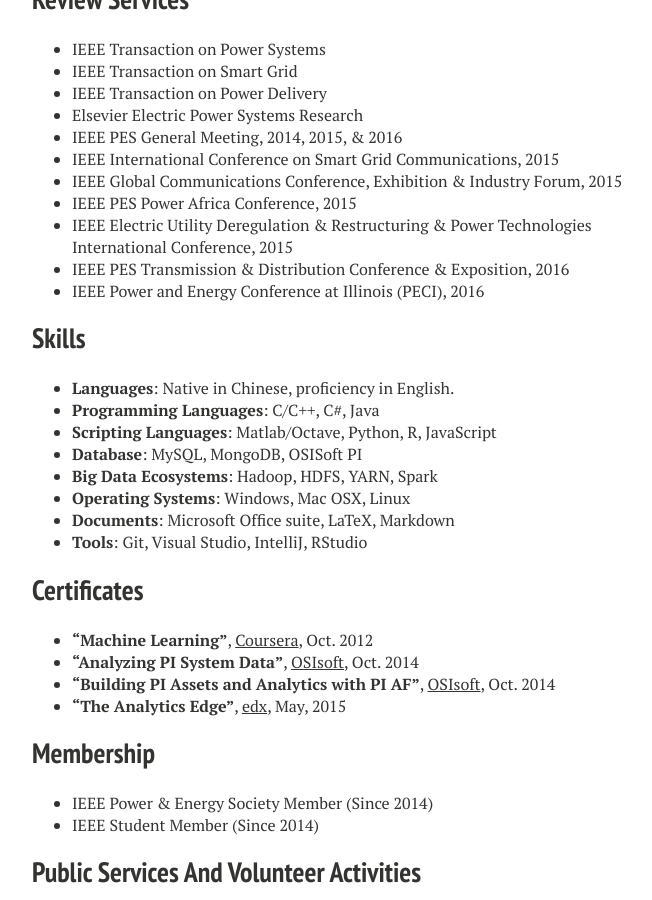
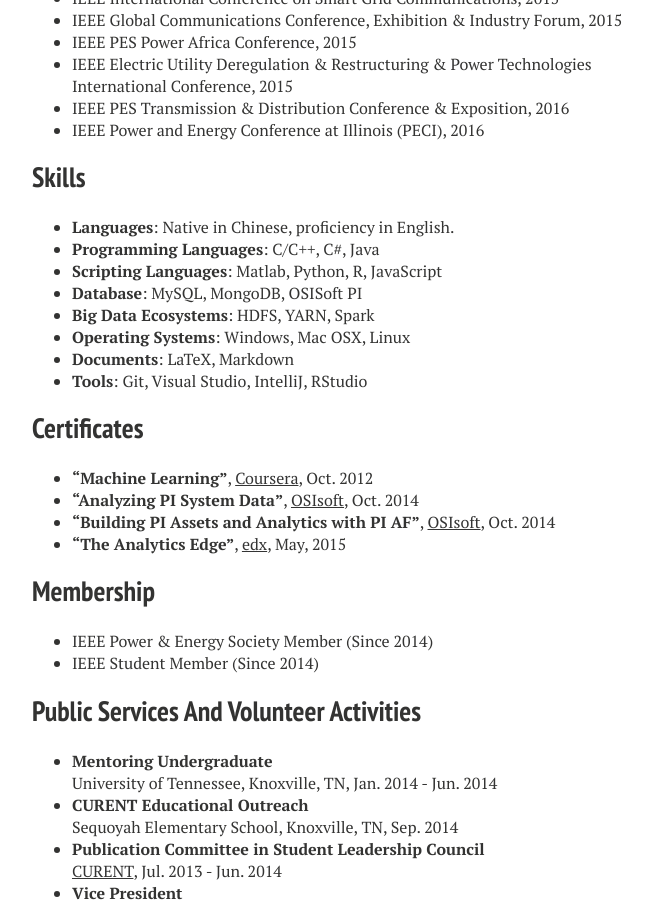
Before and after one commit to JiahuiGuo/jiahuiguo.github.io, a Jekyll site: the page built from cv.md, in a window 1280 px wide and 900 px high, scrolled down 1449 px. Shown: the whole window, without its empty margins (288-940 px from the left). Built offline with Jekyll 4.4.1, drawn with Linux system fonts in a browser that asks for light colours; nearby versions of some CDN libraries.

Commit message:
Update cv.md

```diff
--- a/cv.md
+++ b/cv.md
@@ -15,14 +15,12 @@
   Electrical Engineering and Computer Science
   Advisor: [Dr. Yilu Liu](http://www.eecs.utk.edu/people/faculty/liu) (*IEEE Fellow*)
   GPA: 3.97/4.0
-
 - **University of Tennessee**, Knoxville, TN, US
   *Master of Science*, 05/2014
   Electrical Engineering and Computer Science
   Major in Power System, Minor in Computer Science
   Advisor: [Dr. Yilu Liu](http://www.eecs.utk.edu/people/faculty/liu) (*IEEE Fellow*)
   GPA: 4.0/4.0
-
 - **Tsinghua University**, Beijing, China
   *Bachelor of Science*, 07/2014
   Electrical Engineering
@@ -33,17 +31,13 @@
 - **Graduate Research Assistant/Software Engineer**
   [***CURENT***](http://curent.utk.edu/) (*NSF/DOE funded Engineering Research Center*)
   Knoxville, TN, Aug. 2011 - *present*
-
 - **Electric Transmission Operations Research Intern**
   [Dominion Virginia Power](https://en.wikipedia.org/wiki/Dominion_Resources), Richmond, VA, Jul. 2014 - Jun. 2015
-
 - **Graduate Teaching Assistant**
   University of Tennessee, Knoxville, TN, Jan. 2012 - Jan. 2013
-
 - **Undergraduate Research Assistant**
   Lab of Electrical Economics and Information, Tsinghua University
   Beijing, China, Oct. 2010 - Jul. 2011
-
 - **Quality Intern**
   [Schneider Electric](http://www.schneider-electric.com/b2b/en/solutions/for-business/smart-cities/explore-our-offer/), Beijing, China, Jun. 2010 - Jul. 2010
 
@@ -61,7 +55,6 @@
 - **Award for Student Excellence**
 Inner Mongolia, China, 2006
 
-
 ## Review Services
 - IEEE Transaction on Power Systems
 - IEEE Transaction on Smart Grid
@@ -78,11 +71,11 @@
 ## Skills
 - **Languages**: Native in Chinese, proficiency in English.
 - **Programming Languages**: C/C++, C#, Java
-- **Scripting Languages**: Matlab/Octave, Python, R, JavaScript
+- **Scripting Languages**: Matlab, Python, R, JavaScript
 - **Database**: MySQL, MongoDB, OSISoft PI
-- **Big Data Ecosystems**: Hadoop, HDFS, YARN, Spark
+- **Big Data Ecosystems**: HDFS, YARN, Spark
 - **Operating Systems**: Windows, Mac OSX, Linux
-- **Documents**: Microsoft Office suite, LaTeX, Markdown
+- **Documents**: LaTeX, Markdown
 - **Tools**: Git, Visual Studio, IntelliJ, RStudio
 
 ## Certificates
```
